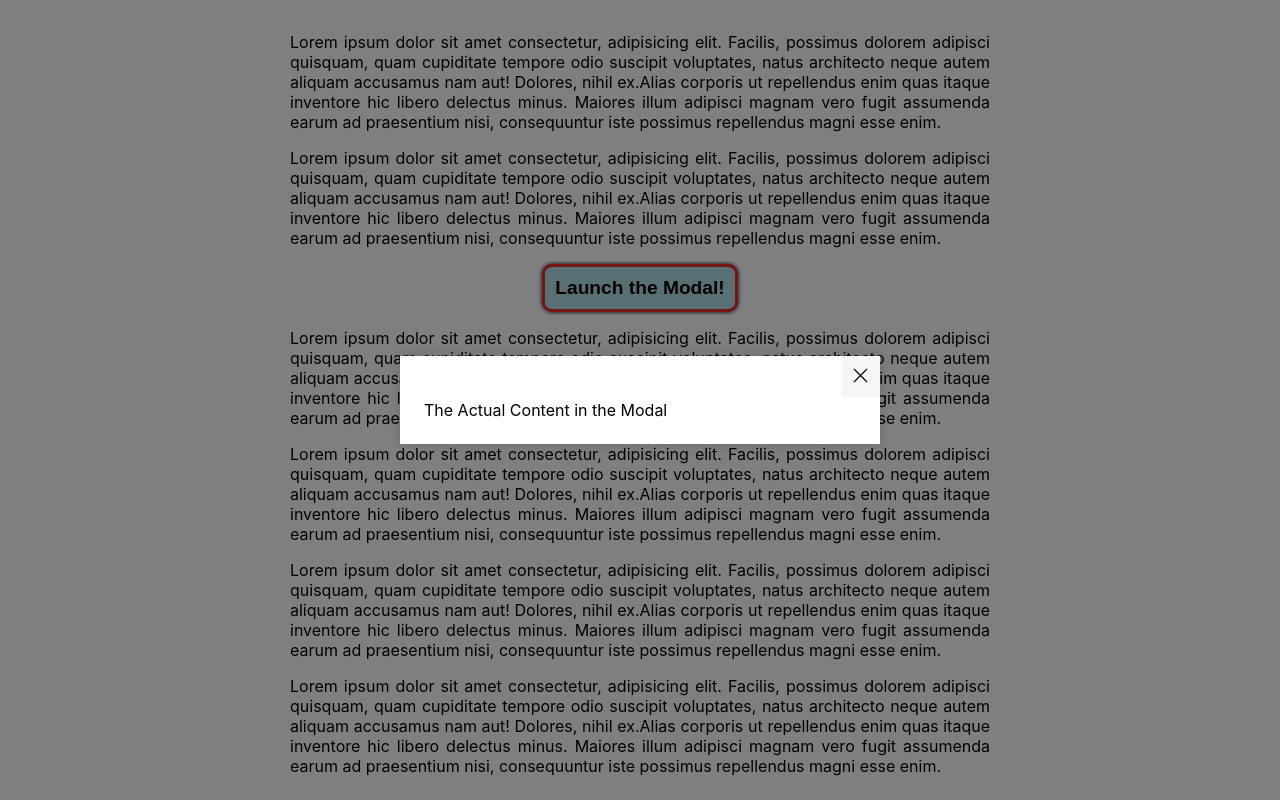
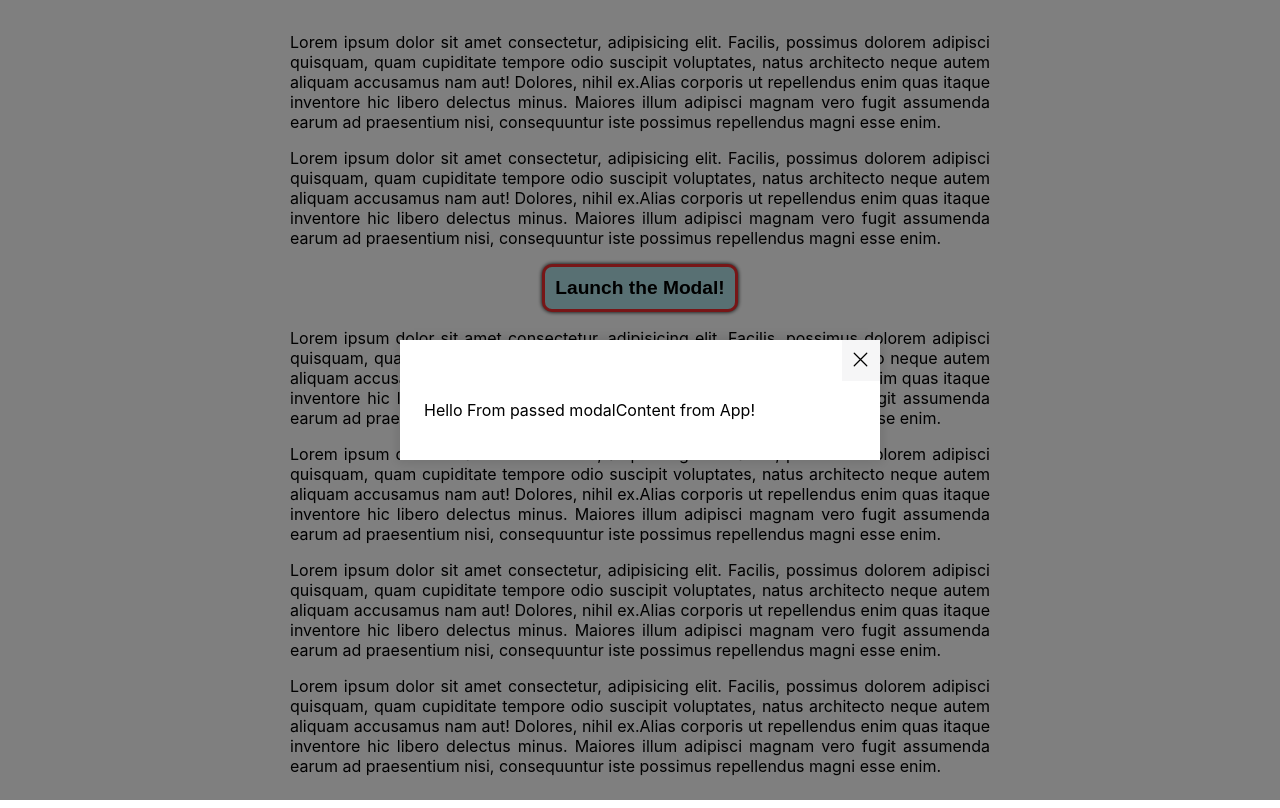
Before and after one commit to githubber-00/mutable-project, a React (Create React App) app: page / in a window 1280 px wide. Both pictures are taken after a click on the button "Launch the Modal!". Built offline with nearby package versions, Linux system fonts and the light colour scheme.

Commit message:
Dynamic content.

```diff
--- a/src/App.js
+++ b/src/App.js
@@ -10,11 +10,17 @@ class App extends React.Component {
         triggerText: 'Launch the Modal!'
     };
 
+    modalContent = (
+        <React.Fragment>
+            <p>Hello From passed modalContent from App!</p>
+        </React.Fragment>
+    );
+
     render() {
         return (
             <div className="App">
                 <Text />
-                <Modal modalProps={this.modalProps} />
+                <Modal modalProps={this.modalProps} modalContent={this.modalContent} />
                 <Text />
                 <Text />
             </div>
--- a/src/components/Modal.js
+++ b/src/components/Modal.js
@@ -25,7 +25,7 @@ export class Modal extends React.Component {
         return (
             <React.Fragment>
                 <ModalTrigger triggerText={this.props.modalProps.triggerText} showModal={this.showModal} />
-                {this.state.isShown ? <ModalContent closeModal={this.closeModal} /> : null}
+                {this.state.isShown ? <ModalContent closeModal={this.closeModal} content={this.props.modalContent} /> : null}
             </React.Fragment>
         );
     }
--- a/src/components/ModalContent.js
+++ b/src/components/ModalContent.js
@@ -5,15 +5,17 @@ import ReactDOM from 'react-dom';
 export class ModalContent extends React.Component {
     render() {
         return ReactDOM.createPortal(
-            <aside className='modal-cover'>
+            <aside className='modal-cover' aria-modal='true' tabIndex='-1' role='dialog'>
                 <div className='modal-area'>
-                    <button className='_modal-close' onClick={this.props.closeModal}>
+                    <button className='_modal-close' onClick={this.props.closeModal} aria-label='Close Modal' aria-labelledby='close-modal'>
                         <span id='close-modal' className='_hide-visual'>Close</span>
                         <svg className="_modal-close-icon" viewBox="0 0 40 40">
                             <path d="M 10,10 L 30,30 M 30,10 L 10,30" />
                         </svg>
                     </button>
-                    <div className='modal-body'>The Actual Content in the Modal</div>
+                    <div className='modal-body'>
+                        {this.props.content}
+                    </div>
                 </div>
             </aside>,
         document.body);
```
